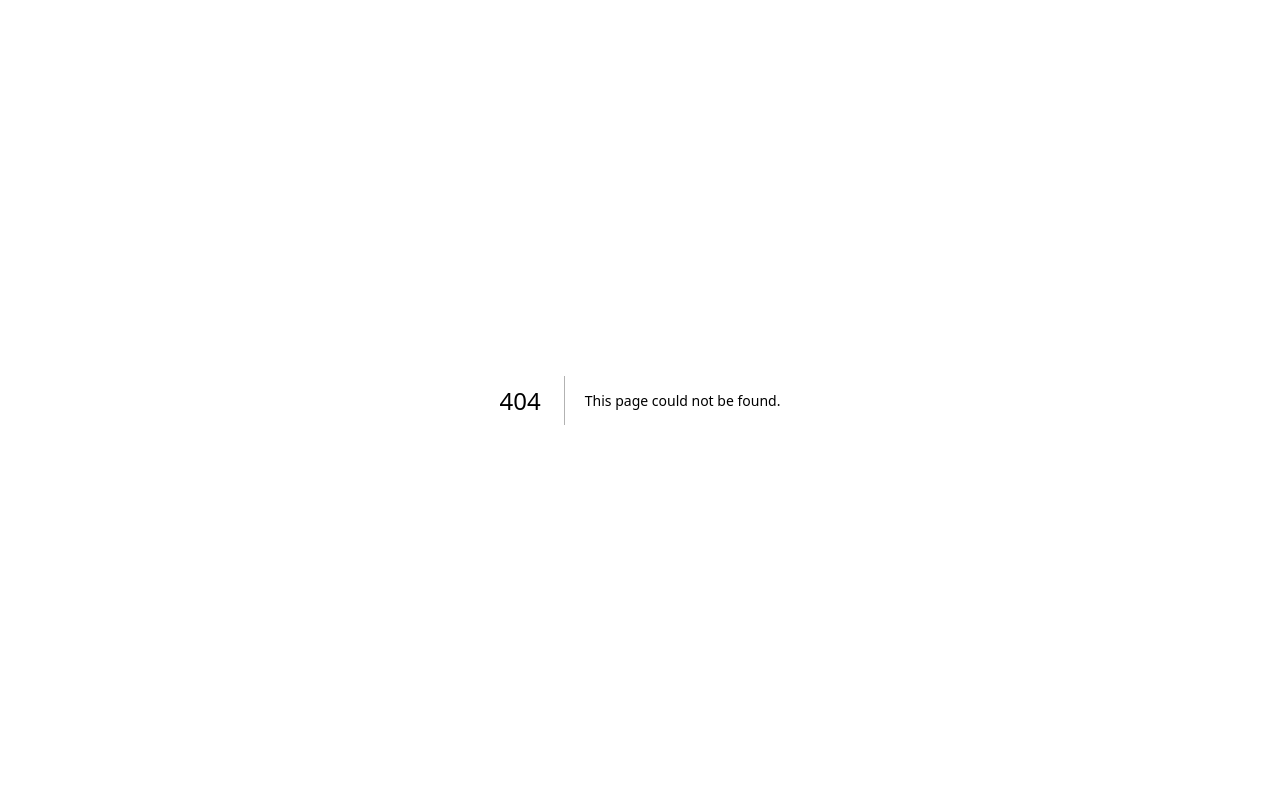
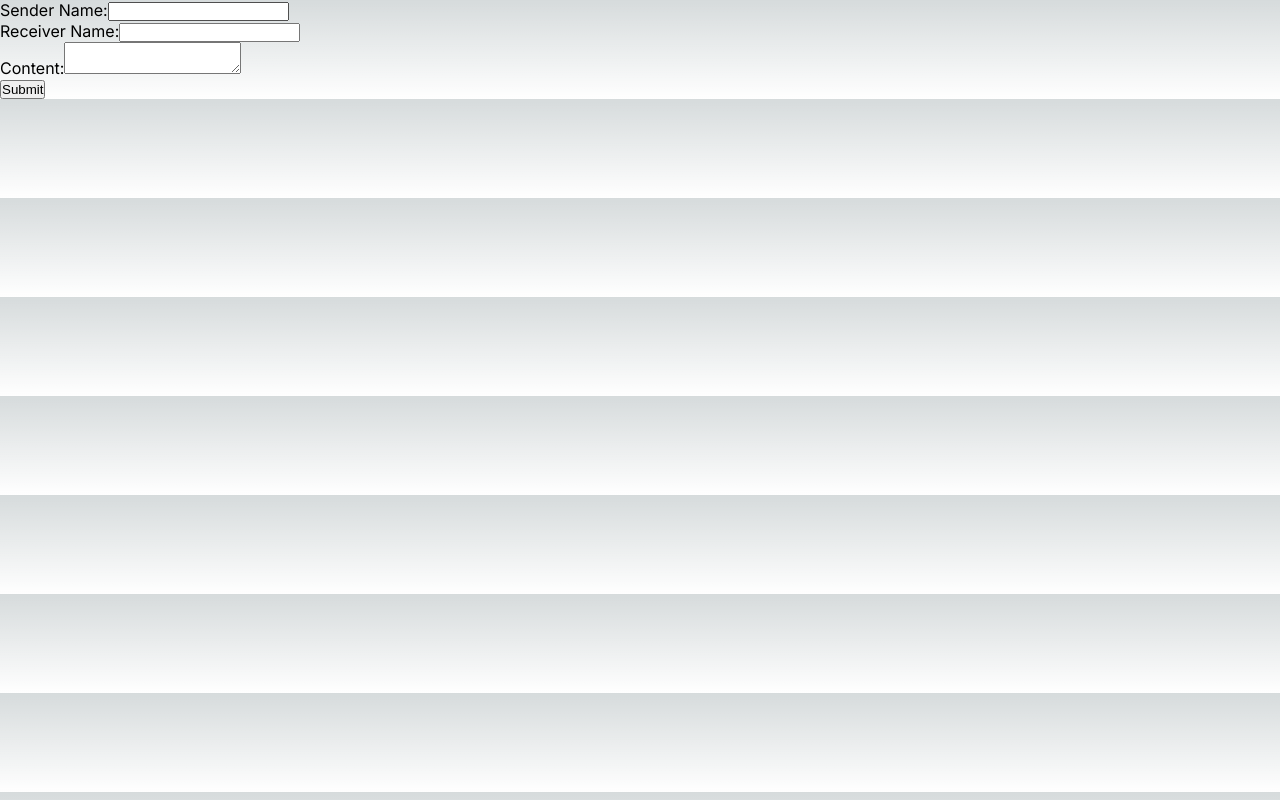
Before and after one commit to LouisCuenot/next-vercel, a Next.js app: page /medal-editor in a window 1280 px wide. Before the commit this address had no page. Built offline with nearby package versions, Linux system fonts and the light colour scheme.

Commit message:
mongoose

```diff
--- /dev/null
+++ b/app/api/create-medal/route.ts
@@ -0,0 +1,37 @@
+import dbConnect from "@/app/lib/dbConnect";
+import Medal from "@/app/models/Medal";
+import { NextRequest, NextResponse } from "next/server";
+import {v4 as uuidV4} from 'uuid'
+
+type CreateMedalReq = {
+    sender: string
+    receiver: string
+    content: string
+}
+
+export async function POST(request:NextRequest){
+
+    await dbConnect()
+
+    try{
+        const res:CreateMedalReq = await request.json()
+        const { sender, receiver, content } = res
+
+        const cMedal = await Medal.create({
+            medalID:uuidV4(),
+            sender,
+            receiver,
+            content
+        })
+
+        return NextResponse.json({id:cMedal.medalID})
+
+
+    }catch(error){
+        console.error(error)
+        return NextResponse.json(
+            { error: "Failed to create medal" },
+            { status: 500 }
+          );
+    }
+}
--- /dev/null
+++ b/app/api/get-medal-by-id/route.ts
@@ -0,0 +1,43 @@
+import dbConnect from "@/app/lib/dbConnect";
+import Medal from "@/app/models/Medal";
+import { NextRequest, NextResponse } from "next/server";
+
+export async function GET(request: NextRequest) {
+
+    await dbConnect()
+
+    const { searchParams } = new URL(request.url);
+    const id = searchParams.get("id");
+
+    console.log('///////////////////////////////////////////FZEcdsrezDSVCrezsvd<rezqDSVERZGvqsd',id)
+
+
+    if (!id) {
+        return NextResponse.json(
+            { error: "ID parameter is required" },
+            { status: 400 }
+        );
+    }
+
+    try {
+        const medal = await Medal.findOne({
+            medalID: id
+        })
+
+        if (!medal) {
+            return NextResponse.json(
+                { error: "Medal not found" },
+                { status: 404 }
+            );
+        }
+
+
+        return NextResponse.json(medal);
+    } catch (error) {
+        console.error("Error fetching medal:", error);
+        return NextResponse.json(
+            { error: "Failed to get medal by ID" },
+            { status: 500 }
+        );
+    }
+}
--- /dev/null
+++ b/app/lib/dbConnect.ts
@@ -0,0 +1,14 @@
+import mongoose from "mongoose";
+
+const connection:{isConnected?:number} = {}
+
+const dbConnect = async () => {
+    if(connection.isConnected){
+        return
+    }
+    const db = await mongoose.connect(process.env.MONGODB_URI!)
+
+    connection.isConnected = db.connections[0].readyState
+}
+
+export default dbConnect
--- /dev/null
+++ b/app/medal-editor/page.tsx
@@ -0,0 +1,117 @@
+'use client'
+
+import Link from 'next/link';
+import React, { useState } from 'react'
+
+type FormValues = {
+    senderName: string;
+    receiverName: string;
+    content: string;
+};
+
+const MedalEditor = () => {
+
+
+    const [finalId, setFinalId] = useState<null | string>(null)
+
+    const [formValues, setFormValues] = useState<FormValues>({
+        senderName: "",
+        receiverName: "",
+        content: "",
+    });
+
+    // Handle input change
+    const handleChange = (event: React.ChangeEvent<HTMLInputElement | HTMLTextAreaElement>) => {
+        const { name, value } = event.target;
+        setFormValues({
+            ...formValues,
+            [name]: value,
+        });
+    };
+
+    // Handle form submission
+    const handleSubmit = async (event: React.FormEvent<HTMLFormElement>) => {
+        event.preventDefault();
+        console.log("Form submitted:", formValues);
+
+        try {
+            const response = await fetch('/api/create-medal', {
+                method: 'POST',
+                headers: {
+                    'Content-Type': 'application/json'
+                },
+                body: JSON.stringify({
+                    sender: formValues.senderName,
+                    receiver: formValues.receiverName,
+                    content: formValues.content
+                })
+            })
+
+            if (!response.ok) {
+                throw new Error('Failed to submit form')
+            }
+
+            const result = await response.json()
+            setFinalId(result.id)
+
+        } catch (error) {
+            console.error(error)
+        }
+
+        setFormValues({
+            senderName: "",
+            receiverName: "",
+            content: "",
+        });
+    };
+
+
+    return (
+        <>
+            <form onSubmit={handleSubmit}>
+                <div>
+                    <label htmlFor="senderName">Sender Name:</label>
+                    <input
+                        type="text"
+                        id="senderName"
+                        name="senderName"
+                        value={formValues.senderName}
+                        onChange={handleChange}
+                        required
+                    />
+                </div>
+
+                <div>
+                    <label htmlFor="receiverName">Receiver Name:</label>
+                    <input
+                        type="text"
+                        id="receiverName"
+                        name="receiverName"
+                        value={formValues.receiverName}
+                        onChange={handleChange}
+                        required
+                    />
+                </div>
+
+                <div>
+                    <label htmlFor="content">Content:</label>
+                    <textarea
+                        id="content"
+                        name="content"
+                        value={formValues.content}
+                        onChange={handleChange}
+                        required
+                    />
+                </div>
+
+                <button type="submit">Submit</button>
+            </form>
+            {
+                finalId &&
+                <Link href={`/medal/${finalId}`}>Go grab your medal !</Link>
+            }
+        </>
+    )
+}
+
+export default MedalEditor
--- /dev/null
+++ b/app/models/Medal.ts
@@ -0,0 +1,31 @@
+import mongoose, { Document, Schema } from "mongoose";
+
+export interface MedalType extends Document {
+    medalID:string
+    sender:string
+    receiver:string
+    content:string
+}
+
+const medalSchema:Schema<MedalType> = new Schema<MedalType>({
+    medalID:{
+        type:String,
+        required:true
+    },
+    sender:{
+        type:String,
+        required:true
+    },
+    receiver:{
+        type:String,
+        required:true
+    },
+    content:{
+        type:String,
+        required:true
+    }
+})
+
+const Medal = mongoose.model<MedalType>('Medal',medalSchema)
+
+export default Medal
```
Also changed, not shown: app/medal/[id]/page.tsx (added, +74 -0 lines), package.json (+7 -3 lines), 2 other files (tests, documents, lock files or other folders).
